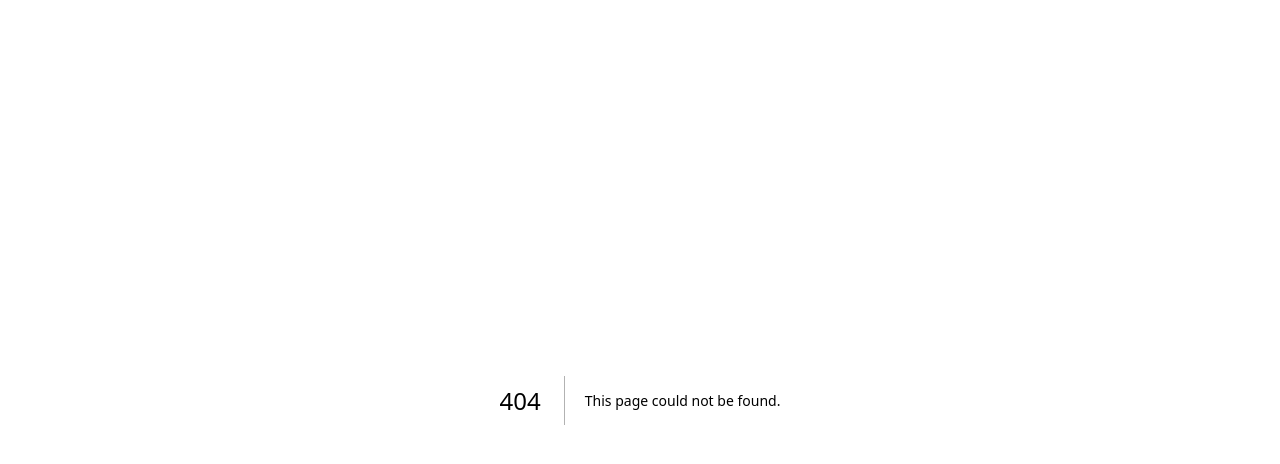
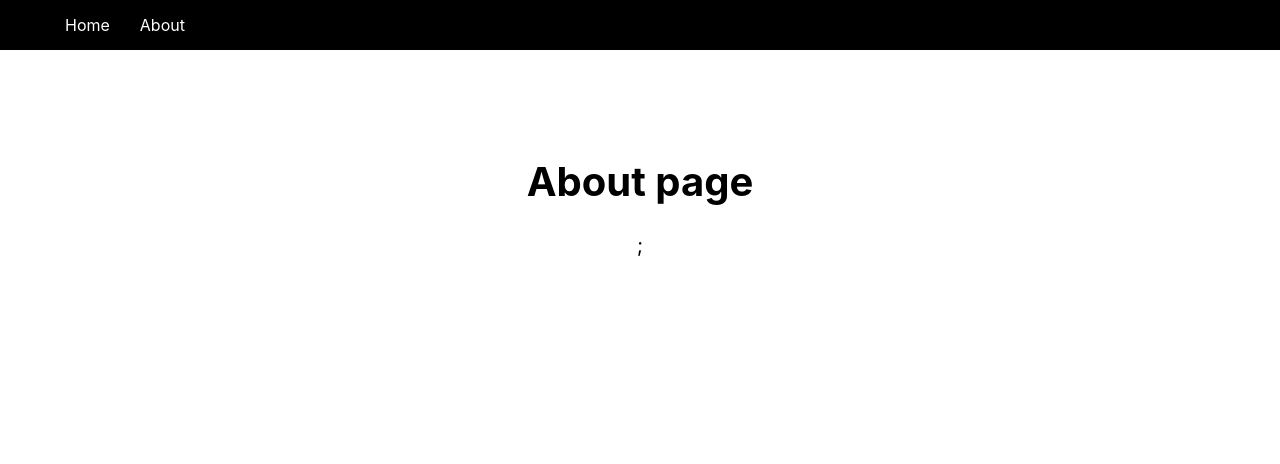
Before and after one commit to rroell/rroell.github.io, a Next.js app: page /about in a window 1280 px wide. Before the commit this address had no page. Shown: the top 464 px of the page. Built offline with nearby package versions, Linux system fonts and the light colour scheme.

Commit message:
Navigation and layout style

```diff
--- /dev/null
+++ b/components/Layout.js
@@ -0,0 +1,16 @@
+import Nav from "./Nav";
+import styles from "../styles/Layout.module.css";
+
+// general layout for all pages
+const Layout = ({ children }) => {
+  return (
+    <>
+      <Nav />
+      <div className={styles.container}>
+        <main className={styles.main}>{children}</main>
+      </div>
+    </>
+  );
+};
+
+export default Layout;
--- /dev/null
+++ b/components/Nav.js
@@ -0,0 +1,20 @@
+import Link from "next/link";
+import navStyles from "../styles/Nav.module.css";
+
+// Navigation bar
+const Nav = () => {
+  return (
+    <nav className={navStyles.nav}>
+      <ul>
+        <li>
+          <Link href="/">Home</Link>
+        </li>
+        <li>
+          <Link href="/about">About</Link>
+        </li>
+      </ul>
+    </nav>
+  );
+};
+
+export default Nav;
--- a/pages/_app.js
+++ b/pages/_app.js
@@ -1,7 +1,12 @@
-import '../styles/globals.css'
+import "../styles/globals.css";
+import Layout from "../components/Layout";
 
 function MyApp({ Component, pageProps }) {
-  return <Component {...pageProps} />
+  return (
+    <Layout>
+      <Component {...pageProps} />;
+    </Layout>
+  );
 }
 
-export default MyApp
+export default MyApp;
--- /dev/null
+++ b/pages/about.js
@@ -0,0 +1,15 @@
+import Head from "next/head";
+
+const about = () => {
+  return (
+    <div>
+      <Head>
+        <title>About Roel</title>
+        <meta name="keywords" content="web development, programming, Roel" />
+      </Head>
+      <h1>About page</h1>
+    </div>
+  );
+};
+
+export default about;
--- a/pages/index.js
+++ b/pages/index.js
@@ -1,10 +1,14 @@
 import Head from "next/head";
 import Image from "next/image";
-import styles from "../styles/Home.module.css";
+//import styles from "../styles/Home.module.css";
 
 export default function Home() {
   return (
     <div>
+      <Head>
+        <title>Roel's Website</title>
+        <meta name="keywords" content="web development, programming, Roel" />
+      </Head>
       <h1>Welcome to next</h1>
     </div>
   );
--- /dev/null
+++ b/styles/Layout.module.css
@@ -0,0 +1,18 @@
+.container {
+  min-height: 100vh;
+  padding: 0 0.5rem;
+  display: flex;
+  flex-direction: column;
+  justify-content: flex-start;
+  align-items: center;
+}
+
+.main {
+  padding: 5rem 0;
+  flex: 1;
+  display: flex;
+  flex-direction: column;
+  justify-content: flex-start;
+  align-items: center;
+  font-size: 1.25rem;
+}
--- /dev/null
+++ b/styles/Nav.module.css
@@ -0,0 +1,20 @@
+.nav {
+  height: 50px;
+  padding: 10px;
+  background: #000;
+  color: #fff;
+  display: flex;
+  align-items: center;
+  justify-content: flex-start;
+}
+
+.nav ul {
+  display: flex;
+  justify-content: center;
+  align-items: center;
+  list-style: none;
+}
+
+.nav ul li a {
+  margin: 5px 15px;
+}
```
Also changed, not shown: styles/Header.module.css (added, +27 -0 lines), styles/Home.module.css (deleted, +0 -129 lines).
